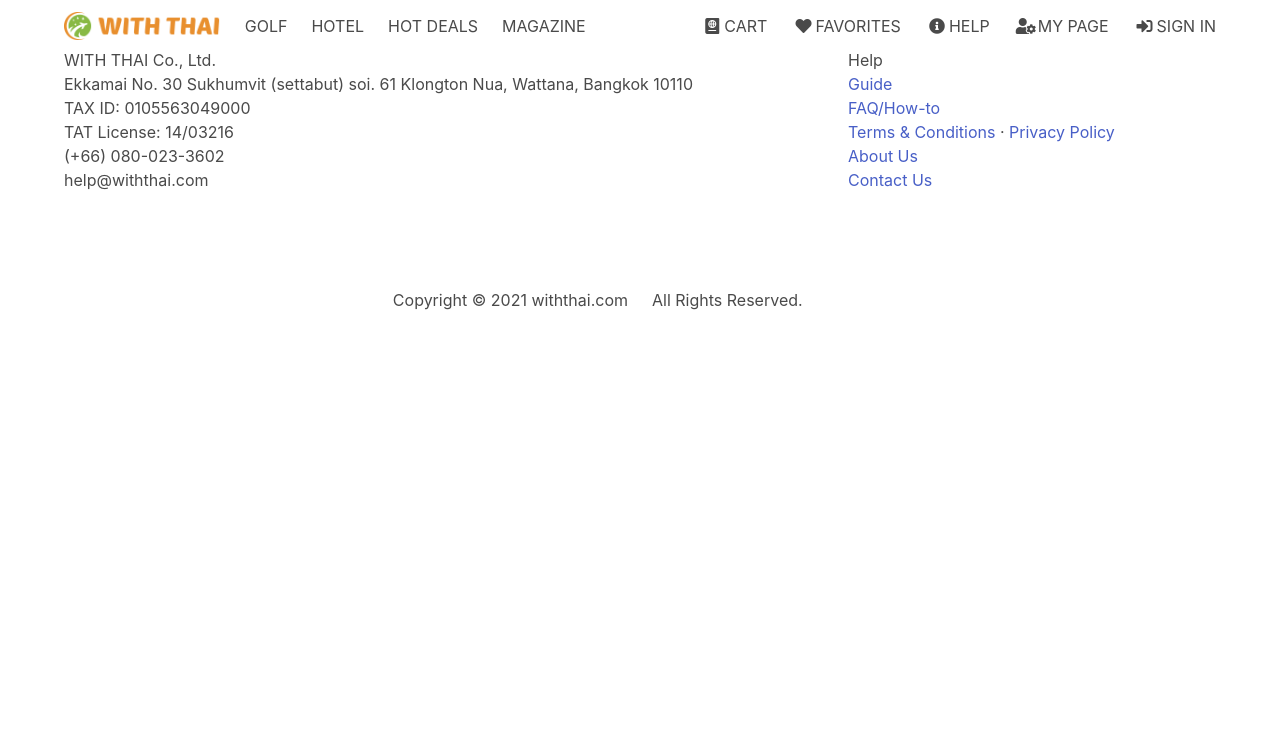
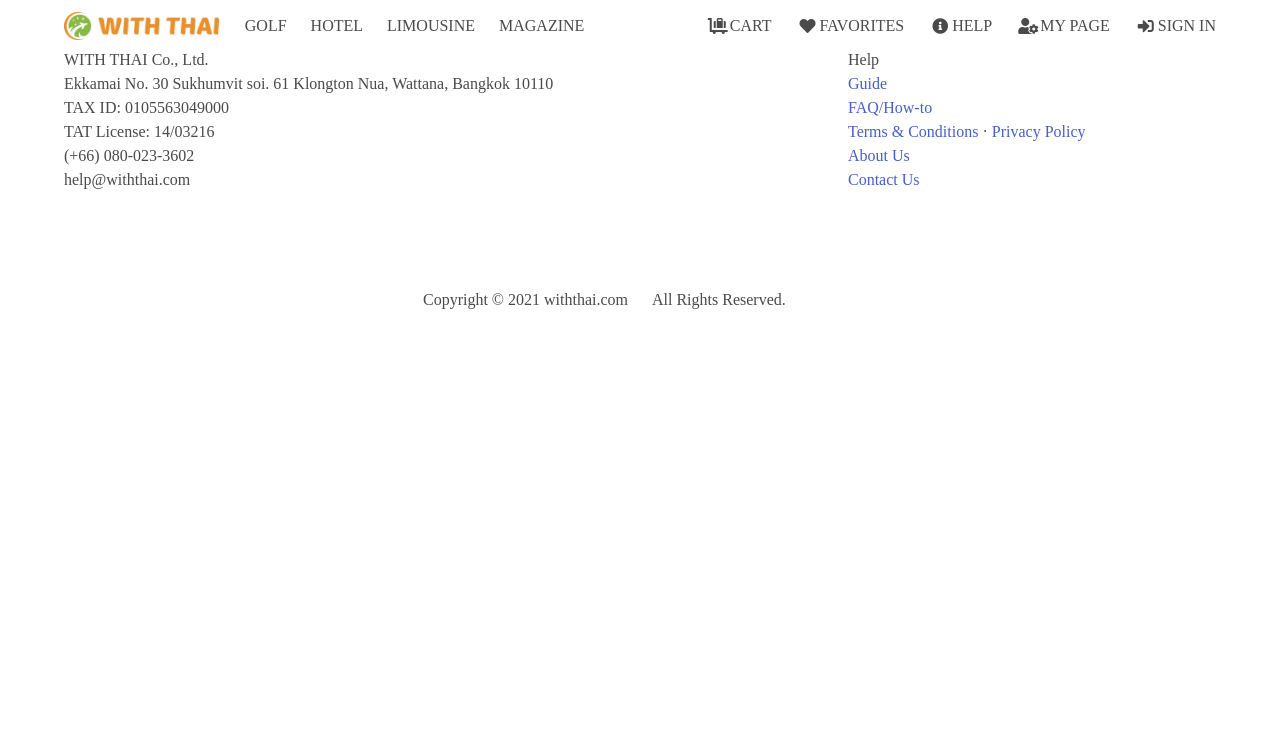
Before and after one commit to pincoin/withthai, a Django app: page / in a window 1280 px wide. Shown: the top 747 px of the page. Run offline with Django 3.2, Linux system fonts and the light colour scheme; parts of the project's set-up code (start-up, migrations or seed data) failed here and were passed over; some libraries are stand-ins or nearby versions.

Commit message:
godo fonts

```diff
--- a/conf/settings/local.py
+++ b/conf/settings/local.py
@@ -4,13 +4,13 @@ from .base import *
 
 # Internationalization
 
-LANGUAGE_CODE = 'en-us'
+LANGUAGE_CODE = 'en'
 LANGUAGES = [
     ('ko', _('Korean')),
     ('th', _('Thai')),
     ('en', _('English')),
     ('ja', _('Japanese')),
-    ('zh', _('Chinese')),
+    ('zh-cn', _('Chinese')),
 ]
 LOCALE_PATHS = (
     BASE_DIR / 'locale',
--- a/static/css/conf/base.css
+++ b/static/css/conf/base.css
@@ -0,0 +1,11 @@
+/* Sticky footer */
+body {
+    font-family: "Godo";
+    display: flex;
+    min-height: calc(100vh - 52px);
+    flex-direction: column;
+}
+
+main {
+    flex: 1 0 auto;
+}
--- a/templates/conf/home.html
+++ b/templates/conf/home.html
@@ -1,6 +1,10 @@
 <!DOCTYPE html>
 <html lang="{{ LANGUAGE_CODE }}">
 {% load static i18n %}
+
+{% get_current_language as LANGUAGE_CODE %}
+{% get_available_languages as LANGUAGES %}
+{% get_language_info_list for LANGUAGES as languages %}
 <head>
     <meta charset="utf-8">
     <meta name="viewport" content="width=device-width, initial-scale=1">
@@ -19,6 +23,13 @@
     <link rel="stylesheet" href="//cdnjs.cloudflare.com/ajax/libs/font-awesome/5.15.2/css/all.min.css"
           integrity="sha512-HK5fgLBL+xu6dm/Ii3z4xhlSUyZgTT9tuc/hSrtw6uzJOvgRr2a9jyxxT1ely+B+xFAmJKVSTbpM/CuL7qxO8w=="
           crossorigin="anonymous"/>
+    {% if LANGUAGE_CODE == 'th' %}
+        <link rel="stylesheet" href="{% static 'css/conf/sarabun.css' %}">
+    {% elif LANGUAGE_CODE == 'ko' %}
+        <link rel="stylesheet" href="{% static 'css/conf/godo.css' %}">
+    {% else %}
+        <link rel="stylesheet" href="{% static 'css/conf/arvo.css' %}">
+    {% endif %}
     <link rel="stylesheet" href="{% static 'css/conf/base.css' %}">
     <link rel="shortcut icon" href="{% static 'images/conf/favicon_16x16.png' %}">
 </head>
@@ -43,6 +54,7 @@
             </div>
 
             <div class="navbar-menu">
+                <!-- Left top menu on navbar -->
                 <div class="navbar-start">
                     <a href="#" class="navbar-item">
                         {% trans 'GOLF' %}
@@ -51,19 +63,16 @@
                         {% trans 'HOTEL' %}
                     </a>
                     <a href="#" class="navbar-item">
-                        {% trans 'HOT DEALS' %}
-                    </a>
-                    <a href="#" class="is-hidden">
-                        {% trans 'PROMOTIONS' %}
+                        {% trans 'LIMOUSINE' %}
                     </a>
                     <a href="#" class="navbar-item">
                         {% trans 'MAGAZINE' %}
                     </a>
                 </div>
-
+                <!-- Right top menu on navbar -->
                 <div class="navbar-end">
                     <a href="#" class="navbar-item">
-                        <span class="icon"><i class="fas fa-passport fa-fw"></i></span>
+                        <span class="icon"><i class="fas fa-luggage-cart fa-fw"></i></span>
                         <span>{% trans 'CART' %}</span>
                     </a>
                     <a href="#" class="navbar-item">
@@ -117,14 +126,14 @@
 {% block main %}
 {% endblock %}
 <footer>
-    <div class="section footer-info">
+    <div class="section">
         <div class="container">
             <div class="columns is-multiline">
                 <div class="column is-full-mobile is-two-thirds-desktop">
-                    <h4 class="footer-info-heading">{% trans 'WITH THAI Co., Ltd.' %}</h4>
-                    <ul class="footer-info-list">
+                    <h4>{% trans 'WITH THAI Co., Ltd.' %}</h4>
+                    <ul>
                         <li>
-                            {% trans 'Ekkamai No. 30 Sukhumvit (settabut) soi. 61 Klongton Nua, Wattana, Bangkok 10110' %}
+                            {% trans 'Ekkamai No. 30 Sukhumvit soi. 61 Klongton Nua, Wattana, Bangkok 10110' %}
                         </li>
                         <li>
                             {% trans 'TAX ID' %}: 0105563049000
@@ -137,8 +146,8 @@
                     </ul>
                 </div>
                 <div class="column is-full-mobile is-one-third-desktop">
-                    <h4 class="footer-info-heading">{% trans "Help" %}</h4>
-                    <ul class="footer-info-list">
+                    <h4>{% trans 'Help' %}</h4>
+                    <ul>
                         <li>
                             <a href="#">
                                 {% trans 'Guide' %}
@@ -173,7 +182,7 @@
         </div>
     </div>
 
-    <div class="section footer-copyright">
+    <div class="section">
         <div class="container">
             <div class="columns is-multiline">
                 <div class="column is-full-mobile is-half-desktop has-text-centered-mobile has-text-right-desktop">
@@ -187,9 +196,7 @@
     </div>
 </footer>
 {% block javascript %}
-    <script type="text/javascript" src="{% static 'conf/js/jquery-3.4.1.min.js' %}"></script>
-    <script type="text/javascript" src="{% static 'conf/js/main.js' %}"></script>
+    <script type="text/javascript" src="{% static 'js/conf/base.js' %}"></script>
 {% endblock %}
 </body>
-<script src="{% static 'js/conf/base.js' %}"></script>
 </html>
```
Also changed, not shown: static/css/conf/godo.css (added, +17 -0 lines), locale/en/LC_MESSAGES/django.po, locale/ja/LC_MESSAGES/django.po, locale/ko/LC_MESSAGES/django.po, locale/th/LC_MESSAGES/django.po, locale/zh/LC_MESSAGES/django.po, static/fonts/GodoB.woff (added), static/fonts/GodoB.woff2 (added), static/fonts/GodoM.woff (added), static/fonts/GodoM.woff2 (added), static/fonts/nanum-gothic-v17-korean_latin-700.woff (added), static/fonts/nanum-gothic-v17-korean_latin-700.woff2 (added), static/fonts/nanum-gothic-v17-korean_latin-800.woff (added), static/fonts/nanum-gothic-v17-korean_latin-800.woff2 (added), 2 more files.
